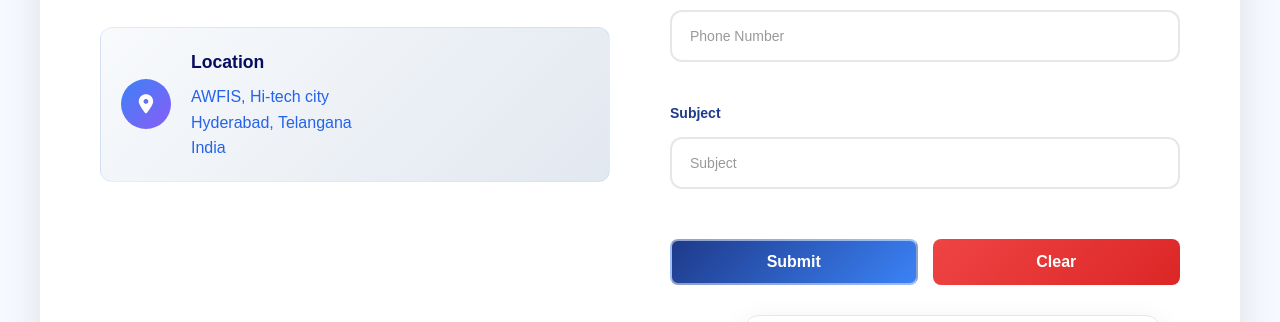
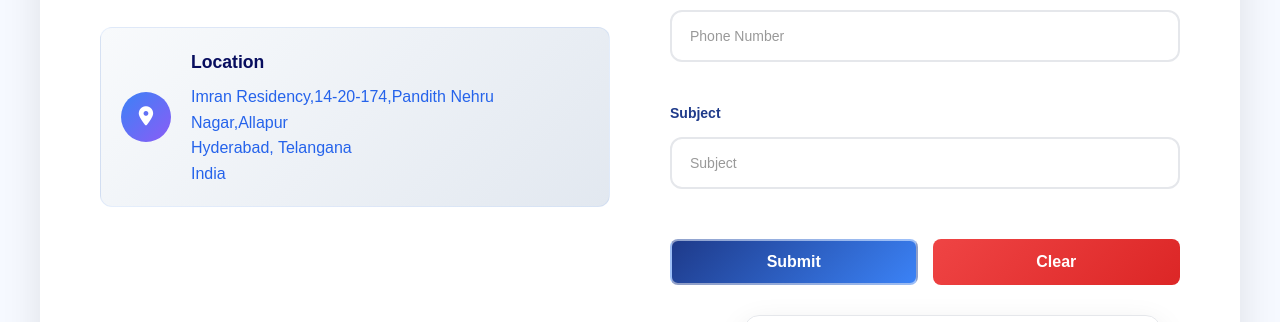
Before and after one commit to imranshuroq/shuroq-static-website, a plain HTML site: page contact/index.html in a window 1280 px wide. Shown: the part 1045-1367 px from the top of the page. Drawn offline with Linux system fonts and the light colour scheme; files whose address does not match are found by name.

Commit message:
address add

```diff
--- a/contact/index.html
+++ b/contact/index.html
@@ -79,7 +79,7 @@
                             </div>
                             <div class="contact-details">
                                 <h3 data-i18n="contact_location_title">Location</h3>
-                                <p data-i18n="contact_location">AWFIS, Hi-tech city<br>Hyderabad, Telangana<br>India</p>
+                                <p data-i18n="contact_location">Imran Residency,14-20-174,Pandith Nehru Nagar,Allapur<br>Hyderabad, Telangana<br>India</p>
                             </div>
                         </div>
 
--- a/js/contact_lang.js
+++ b/js/contact_lang.js
@@ -13,9 +13,9 @@ const translations = {
     contact_description: "Reach out to us for inquiries, collaborations, or to learn more about our services. We're here to help transform your ideas into reality.",
     contact_email_title: "Email",
     contact_phone_title: "Phone",
-    contact_phone: "+91 98765 43210",
+    contact_phone: "+91 8983140094",
     contact_location_title: "Location",
-    contact_location: "AWFIS, Hi-tech city<br>Hyderabad, Telangana<br>India",
+    contact_location: "Imran Residency,14-20-174,Pandith Nehru Nagar,Allapur<br>Hyderabad, Telangana<br>India",
     follow_us: "Follow Us",
     send_message: "Send us a Message",
     form_description: "We'd love to hear from you. Send us a message and we'll respond as soon as possible.",
```
